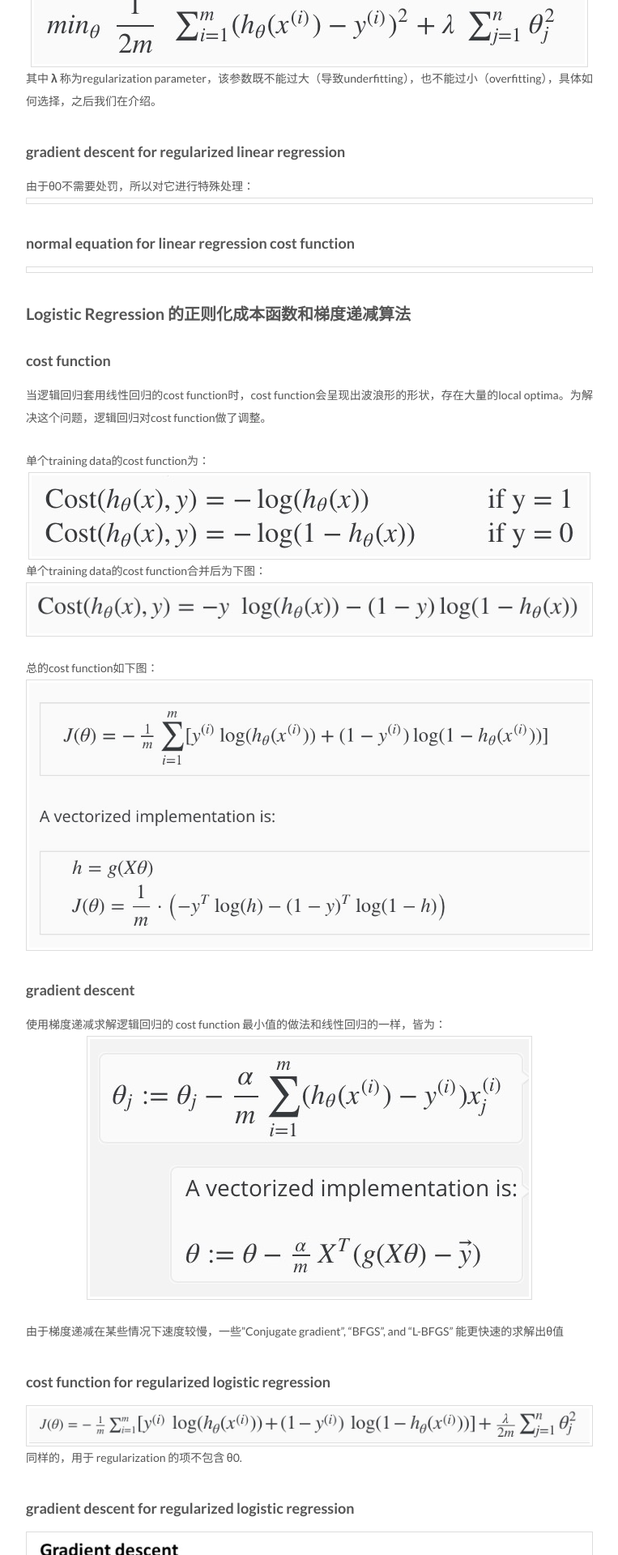
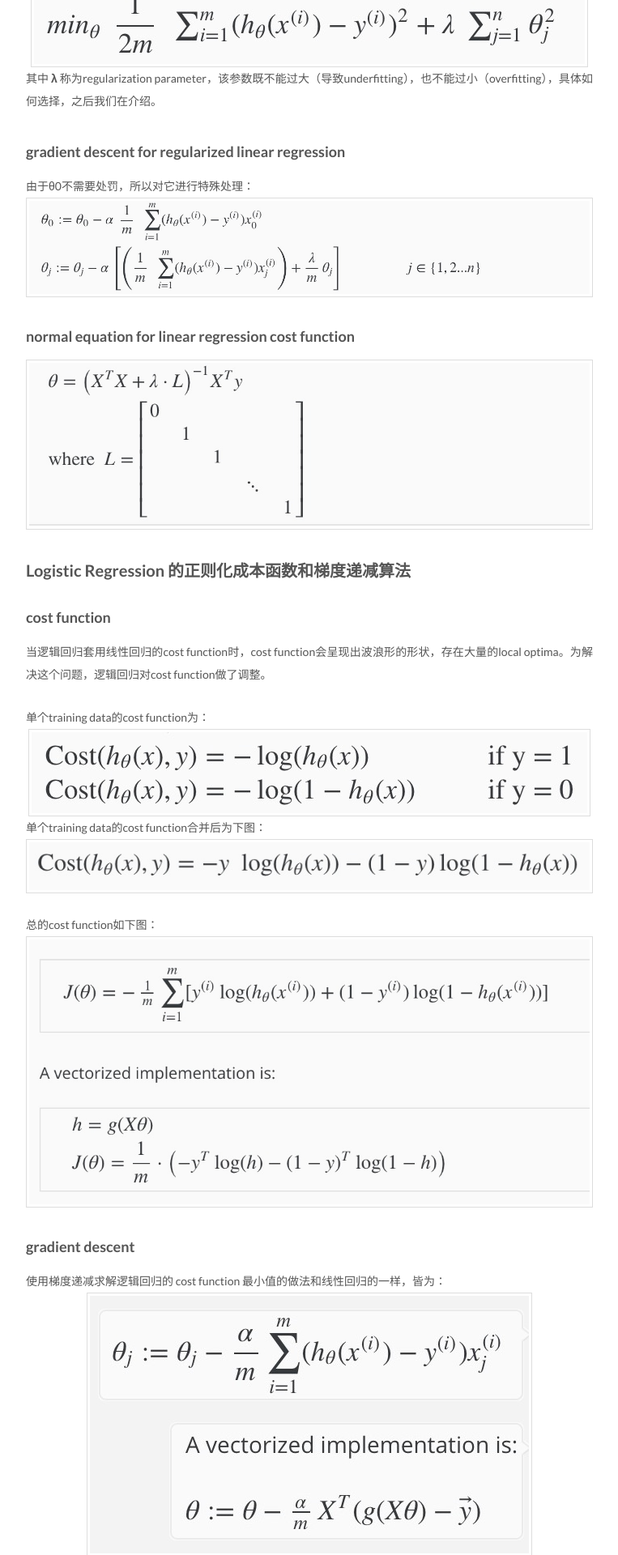
Before and after one commit to qimiguang/qimiguang.github.io, a Jekyll site: the page built from _posts/2017-09-11-Machine-Learning-Classification-Problem-笔记.md, in a window 1280 px wide. Shown: the part 3397-5317 px from the top of the page at 81% size, without its empty margins (258-1021 px from the left). Built offline with Jekyll 4.4.1, drawn with Linux system fonts in a browser that asks for light colours.

Commit message:
cmt week3

```diff
--- a/_posts/2017-09-11-Machine-Learning-Classification-Problem-笔记.md
+++ b/_posts/2017-09-11-Machine-Learning-Classification-Problem-笔记.md
@@ -59,10 +59,10 @@ Regularization 后的cost function为下图，为了让cost function接近0，
 
 ### gradient descent for regularized linear regression
 由于θ0不需要处罚，所以对它进行特殊处理：
-![](week3-linearR-dradient-descent.jpeg)
+![](/assets/images/ml/week3-linearR-dradient-descent.jpeg)
 
 ### normal equation for linear regression cost function
-![](week3-linearR-normalEquation.jpeg)
+![](/assets/images/ml/week3-linearR-normalEquation.jpeg)
 
 ## Logistic Regression 的正则化成本函数和梯度递减算法
 
```
